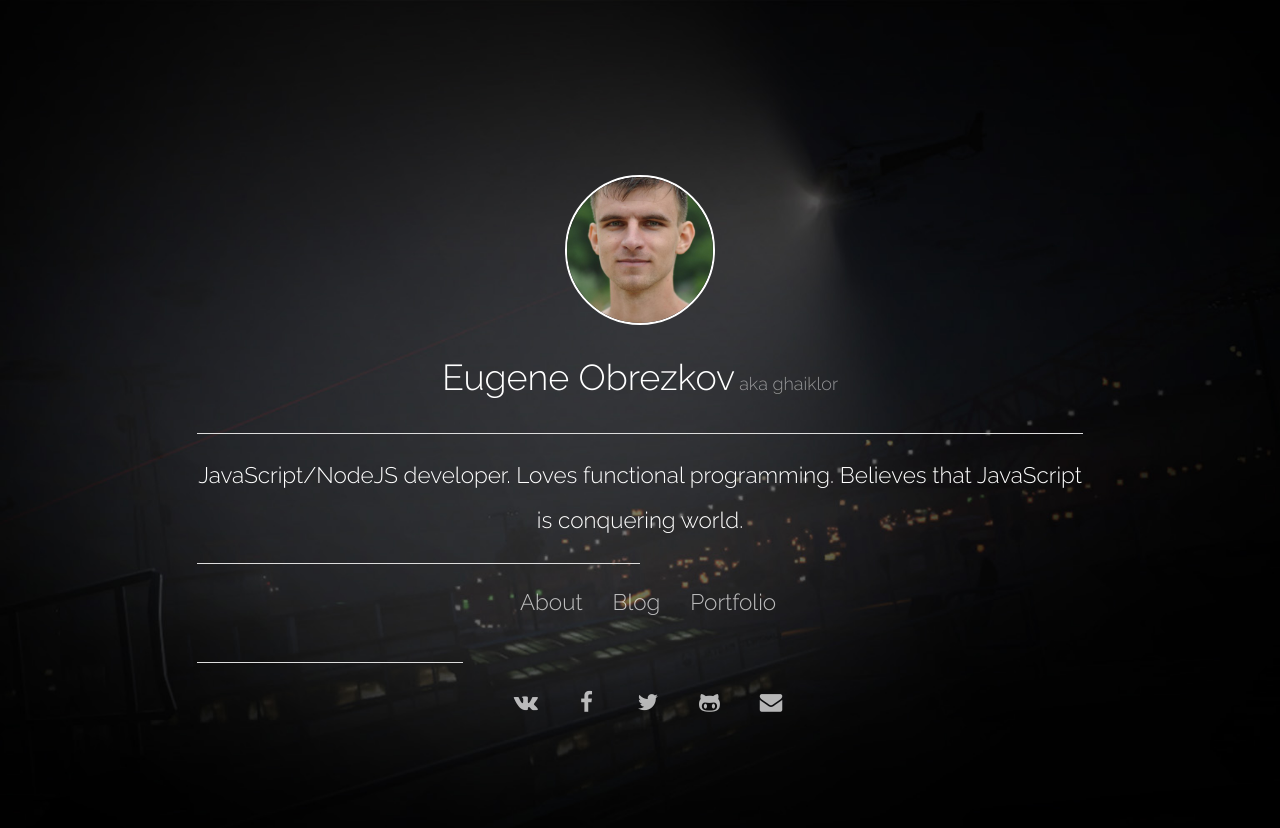
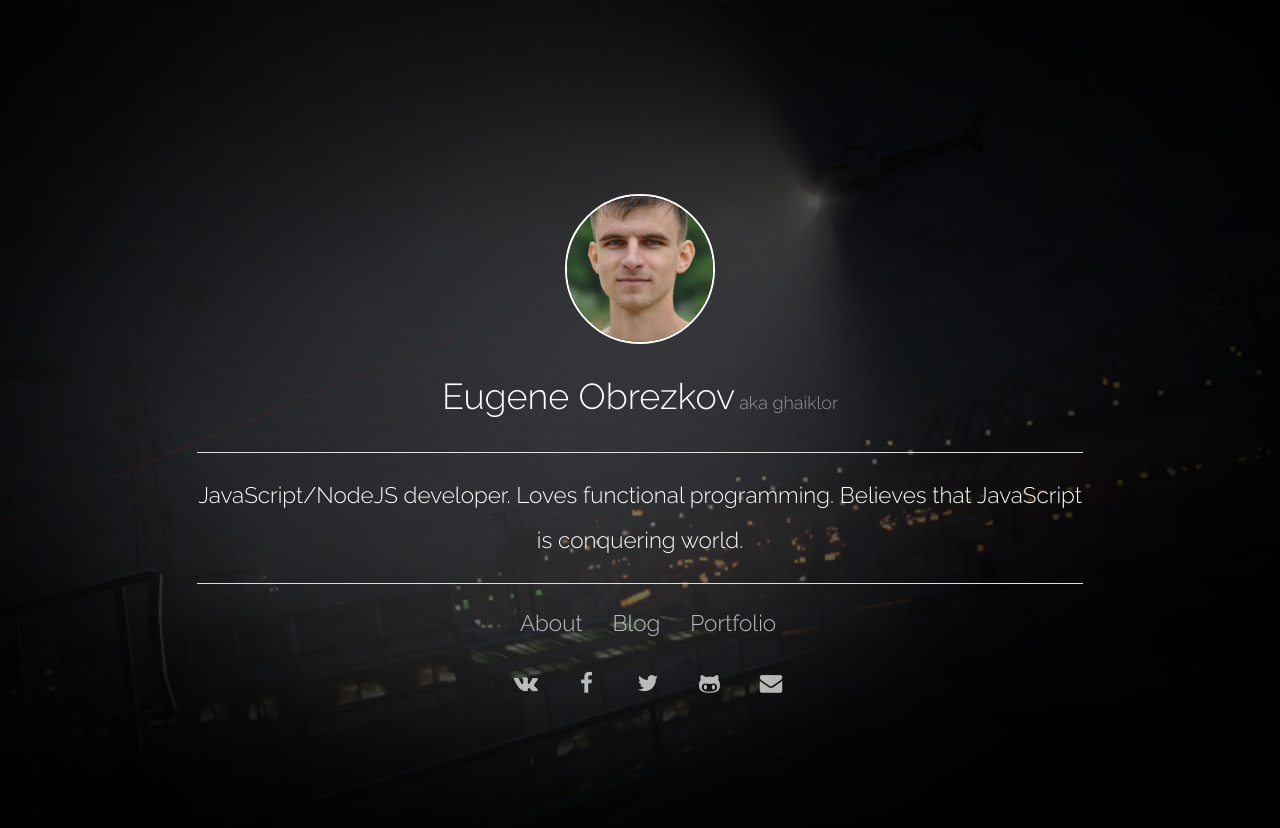
Before and after one commit to ghaiklor/ghaiklor.com, a Jekyll site: the page built from index.html, in a window 1280 px wide. Shown: the top 828 px of the page. Built offline with Jekyll 4.4.1, drawn with Linux system fonts in a browser that asks for light colours; the list of posts is cut into pages by our own code.

Commit message:
Simplify links group

```diff
--- a/assets/css/styles.css
+++ b/assets/css/styles.css
@@ -20,16 +20,9 @@
   color: white;
 }
 
-hr.width-30 {
-  width: 30%;
-}
-
-hr.width-50 {
-  width: 50%;
-}
-
-hr.width-100 {
-  width: 100%;
+hr {
+  text-align: center;
+  margin: 1.25rem auto;
 }
 
 /* HELPERS */
@@ -100,7 +93,7 @@
   line-height: 5vh;
 }
 
-.landing-page .links-group .links-item, .landing-page .contacts-group .contacts-item {
+.landing-page .links-group .links-item {
   font-family: 'Raleway', sans-serif;
   padding: 0.3em;
   font-size: 2.5vh;
@@ -110,6 +103,6 @@
   color: rgba(255, 255, 255, 0.7);
 }
 
-.landing-page .links-group .links-item:hover, .landing-page .contacts-group .contacts-item:hover {
+.landing-page .links-group .links-item:hover {
   color: rgba(255, 255, 255, 1);
 }
--- a/index.html
+++ b/index.html
@@ -13,9 +13,9 @@
       <span class="my-nickname">aka ghaiklor</span>
     </p>
 
-    <hr class="width-100"/>
+    <hr/>
     <p class="my-description">{{ site.description }}</p>
-    <hr class="width-50"/>
+    <hr/>
 
     <ul class="button-group links-group">
       <li><a href="http://about.ghaiklor.com/" class="button round links-item">About</a></li>
@@ -23,31 +23,29 @@
       <li><a href="http://portfolio.ghaiklor.com/" class="button round links-item">Portfolio</a></li>
     </ul>
 
-    <hr class="width-30"/>
-
-    <ul class="button-group contacts-group">
+    <ul class="button-group links-group">
       <li>
-        <a href="https://vk.com/ghaiklor" target="_blank" class="button round contacts-item">
+        <a href="https://vk.com/ghaiklor" target="_blank" class="button round links-item">
           <i class="icon-vkontakte"></i>
         </a>
       </li>
       <li>
-        <a href="https://facebook.com/ghaiklor" target="_blank" class="button round contacts-item">
+        <a href="https://facebook.com/ghaiklor" target="_blank" class="button round links-item">
           <i class="icon-facebook"></i>
         </a>
       </li>
       <li>
-        <a href="https://twitter.com/ghaiklor" target="_blank" class="button round contacts-item">
+        <a href="https://twitter.com/ghaiklor" target="_blank" class="button round links-item">
           <i class="icon-twitter"></i>
         </a>
       </li>
       <li>
-        <a href="https://github.com/ghaiklor" target="_blank" class="button round contacts-item">
+        <a href="https://github.com/ghaiklor" target="_blank" class="button round links-item">
           <i class="icon-github"></i>
         </a>
       </li>
       <li>
-        <a href="mailto:ghaiklor@gmail.com" class="button round contacts-item">
+        <a href="mailto:ghaiklor@gmail.com" class="button round links-item">
           <i class="icon-mail-alt"></i>
         </a>
       </li>
```
